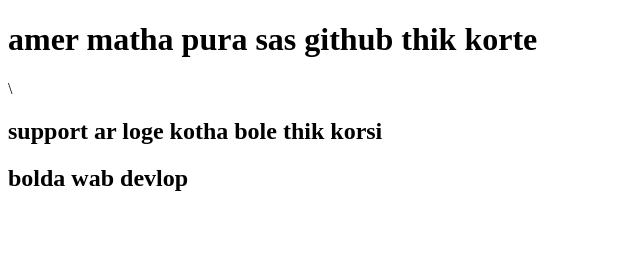
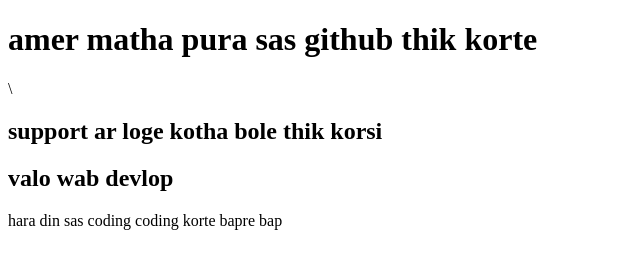
Before and after one commit to mishbah778/my-second-repo, a plain HTML site: page Index.html in a window 1280 px wide. Shown: the whole page, without its empty margins (0-640 px from the left). Drawn offline with Linux system fonts and the light colour scheme.

Commit message:
style add

```diff
--- a/Index.html
+++ b/Index.html
@@ -5,10 +5,12 @@
     <meta http-equiv="X-UA-Compatible" content="IE=edge">
     <meta name="viewport" content="width=device-width, initial-scale=1.0">
     <title>My second github repo</title>
+    <link rel="stylesheet" href="style.css">
 </head>
 <body>
     <h1>amer matha pura sas github thik korte</h1>\
     <h2>support ar loge kotha bole thik korsi</h2>
-    <h2>bolda wab devlop</h2>
+    <h2>valo wab devlop</h2>
+    <p>hara din sas coding coding korte bapre bap</p>
 </body>
 </html>
--- /dev/null
+++ b/style.css
@@ -0,0 +1,3 @@
+p{
+    color: black;
+}
```
